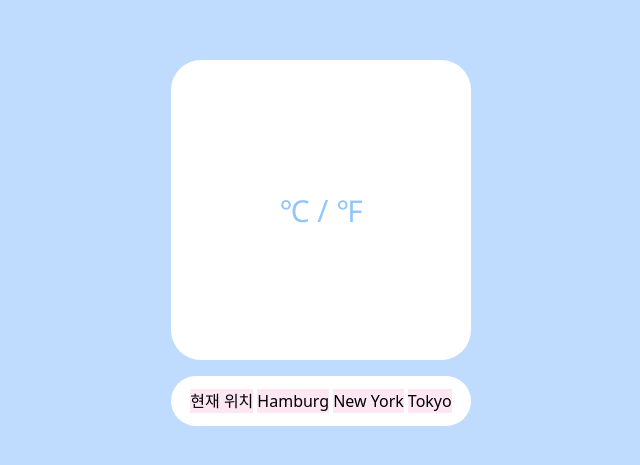
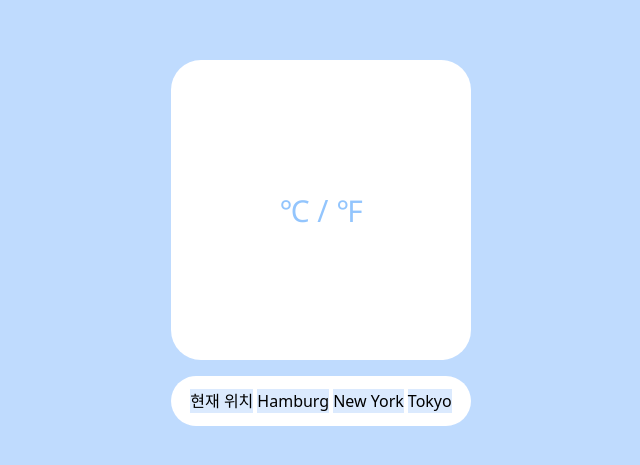
Before and after one commit to MeinSchatzMeinSatz/weatherApp, a React (Vite) app in the folder weather-app/: page / in a window 1280 px wide. Shown: the part 157-622 px from the top of the page, without its empty margins (319-959 px from the left). Built offline with nearby package versions, Linux system fonts and the light colour scheme; no server answers.

Commit message:
버튼 부분 토글기능-함수와 prop을 내려줘서, API와 연계하여 상태 반영

```diff
--- a/weather-app/src/App.jsx
+++ b/weather-app/src/App.jsx
@@ -9,6 +9,7 @@ function App() {
 
   const [weather, setWeather] = useState(null);
   const [city, setCity] = useState("");
+  const [selectedCity, setSelectedCity] = useState(null);
   const [loading, setLoading] = useState(false);
   const cities = ["Hamburg", "New York", "Tokyo"];
 
@@ -28,7 +29,6 @@ function App() {
     try {
       const response = await fetch(url);
       const data = await response.json();
-      console.log("데이터", data);
       setWeather(data);
     } catch (error) {
       console.error("에러 발생:", error);
@@ -45,8 +45,8 @@ function App() {
     try {
       const response = await fetch(url);
       const data = await response.json();
-      console.log("도시데이터", data);
       setWeather(data);
+      setSelectedCity(data.name);
     } catch (error) {
       console.error("에러 발생", error);
     } finally {
@@ -75,7 +75,12 @@ function App() {
       ) : (
         <>
           <WeatherBox weather={weather} />
-          <WeatherButtons cities={cities} setCity={setCity} />
+          <WeatherButtons
+            cities={cities}
+            setCity={setCity}
+            selectedCity={selectedCity}
+            setSelectedCity={setSelectedCity}
+          />
         </>
       )}
     </div>
--- a/weather-app/src/assets/components/WeatherButtons.jsx
+++ b/weather-app/src/assets/components/WeatherButtons.jsx
@@ -1,19 +1,32 @@
-import React from "react";
+import React, { useState } from "react";
 
-const WeatherButtons = ({ cities, setCity }) => {
+const WeatherButtons = ({ cities, setCity, selectedCity, setSelectedCity }) => {
+  const [isActive, setIsActive] = useState(false);
+
   return (
     <>
       {/* 버튼들 */}
       <div className="flex justify-center items-center gap-1 w-[300px] h-[50px] bg-white rounded-[30px]">
-        <button className="bg-pink-100" onClick={() => setCity("")}>
+        <button
+          className={`${
+            selectedCity === "" ? "bg-blue-500" : "bg-blue-100"
+          } hover:bg-blue-500`}
+          onClick={() => {
+            setCity(""), setSelectedCity("");
+          }}
+        >
           현재 위치
         </button>
-        {cities.map((city) => {
+        {cities.map((city, idx) => {
           return (
             <button
-              key={city}
-              className="bg-pink-100"
-              onClick={() => setCity(city)}
+              key={idx}
+              className={`${
+                selectedCity === city ? "bg-blue-500" : "bg-blue-100"
+              } hover:bg-blue-500`}
+              onClick={() => {
+                setCity(city);
+              }}
             >
               {city}
             </button>
```
